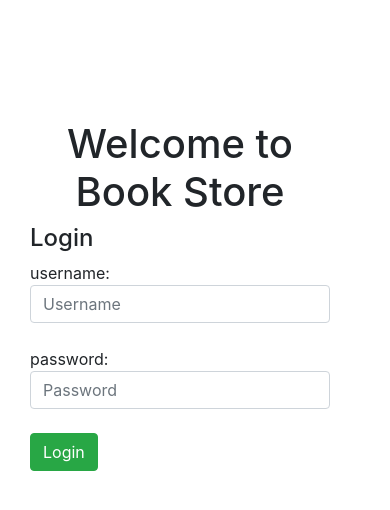
After one commit to asha365/diu-project, a PHP site: page /login.php in a window 390 px wide. The commit adds this page. Shown: the top 510 px of the page. Run offline with PHP 8.4, Linux system fonts and the light colour scheme.

Commit message:
develop login page

```diff
--- /dev/null
+++ b/Book-Store-Management-System/connect.inc.php
@@ -0,0 +1,11 @@
+<?php
+
+     $hostname = 'localhost';
+     $username = 'root';
+     $userpass = '';
+     $dbname = 'users-login';
+
+     $con = mysqli_connect($hostname,$username,$userpass) or die('database connection error');
+     mysqli_select_db($con,$dbname);
+
+?>
--- a/Book-Store-Management-System/login.html
+++ b/Book-Store-Management-System/login.html
@@ -16,7 +16,7 @@
 
                 <h1 class="text-center">Welcome to Book Store</h1>
                 <h4>Login</h4>
-                <input type="text" class="form-control" placeholder="Email">
+                <input type="text" class="form-control" placeholder="Username">
                 <br>
                 <input type="password" class="form-control" placeholder="Password" >
                 <br>
--- /dev/null
+++ b/Book-Store-Management-System/login.php
@@ -0,0 +1,65 @@
+<!DOCTYPE html>
+<html lang="en">
+<head>
+    <meta charset="UTF-8">
+    <meta name="viewport" content="width=device-width, initial-scale=1.0">
+    <link rel="stylesheet" href="https://stackpath.bootstrapcdn.com/bootstrap/4.4.1/css/bootstrap.min.css" integrity="sha384-Vkoo8x4CGsO3+Hhxv8T/Q5PaXtkKtu6ug5TOeNV6gBiFeWPGFN9MuhOf23Q9Ifjh" crossorigin="anonymous">
+    <link rel="stylesheet" href="Asset/css/style.css">
+    <title>Login</title>
+</head>
+<body>
+<div class="container">
+<div class="col-md-12 row">
+    <div class="col-md-2"></div>
+    <div class="col-md-8 full-area">
+        <div id="login-area">
+
+        <h1 class="text-center">Welcome to Book Store</h1>
+        <h4>Login</h4>
+        <?php
+                require('connect.inc.php');
+
+                if(isset($_POST['username']) && isset($_POST['password'])){
+                 $username = $_POST['username'];
+                $password = $_POST['password'];
+
+                if(!empty($username) && !empty($password)){
+                    $sql = "SELECT id FROM users WHERE username = '$username' and password='$password'";
+                    $sql_query = mysqli_query($con, $sql);
+
+                    $mysqli_num_rows = mysqli_num_rows($sql_query);
+
+                    if($mysqli_num_rows){
+                        header('location:book-store.php');
+                       // echo "login successful";
+                    }
+                    else{
+                        echo 'invalid username or password';
+                    }
+
+
+                }else{
+                    echo "fil up all fields";
+                }
+
+                }
+
+            ?>
+            <form action="login.php" method="POST">
+                    username: <input type="text" name="username" class="form-control" placeholder="Username">
+                    <br>
+                    password: <input type="password" name="password" class="form-control" placeholder="Password" >
+                    <br>
+                    <button id="btn" type="submit" value="Login" class="btn btn-success">Login</button>
+            </form>
+        </div>
+
+    </div>
+    <div class="col-md-2"></div>
+</div>
+
+
+</body>
+
+
+</html>
```
Also changed, not shown: Book-Store-Management-System/book-store.php (renamed from Book-Store-Management-System/book-store.html, +5 -5 lines).
